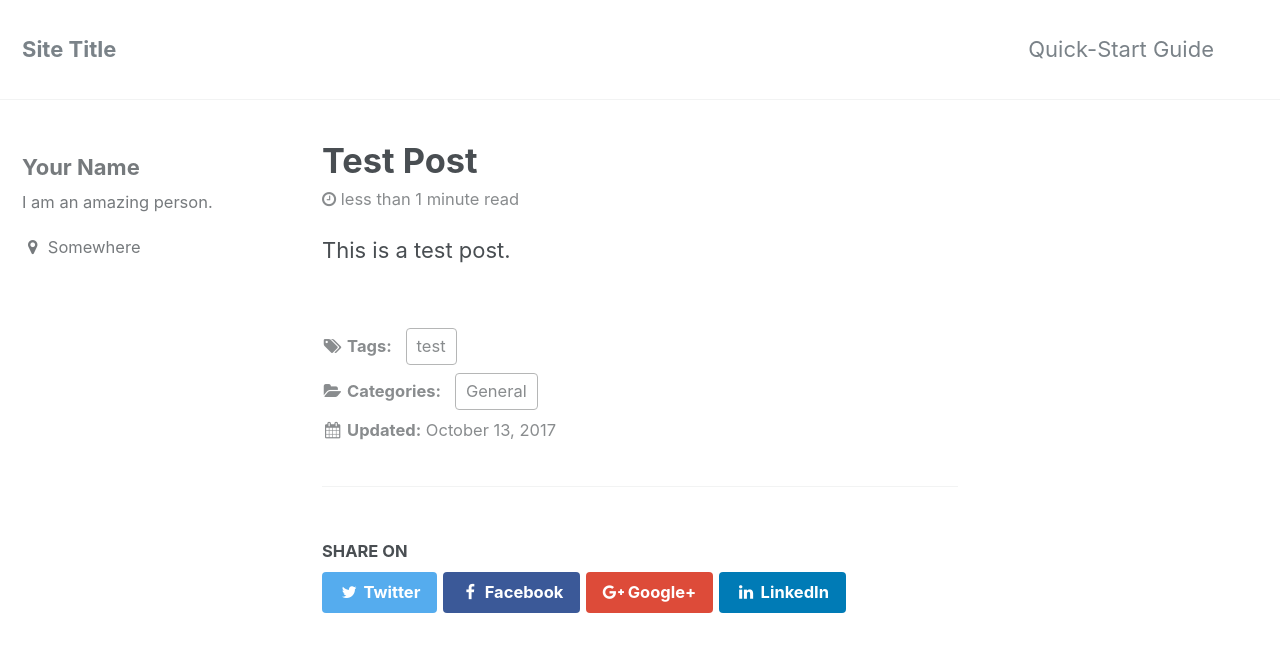
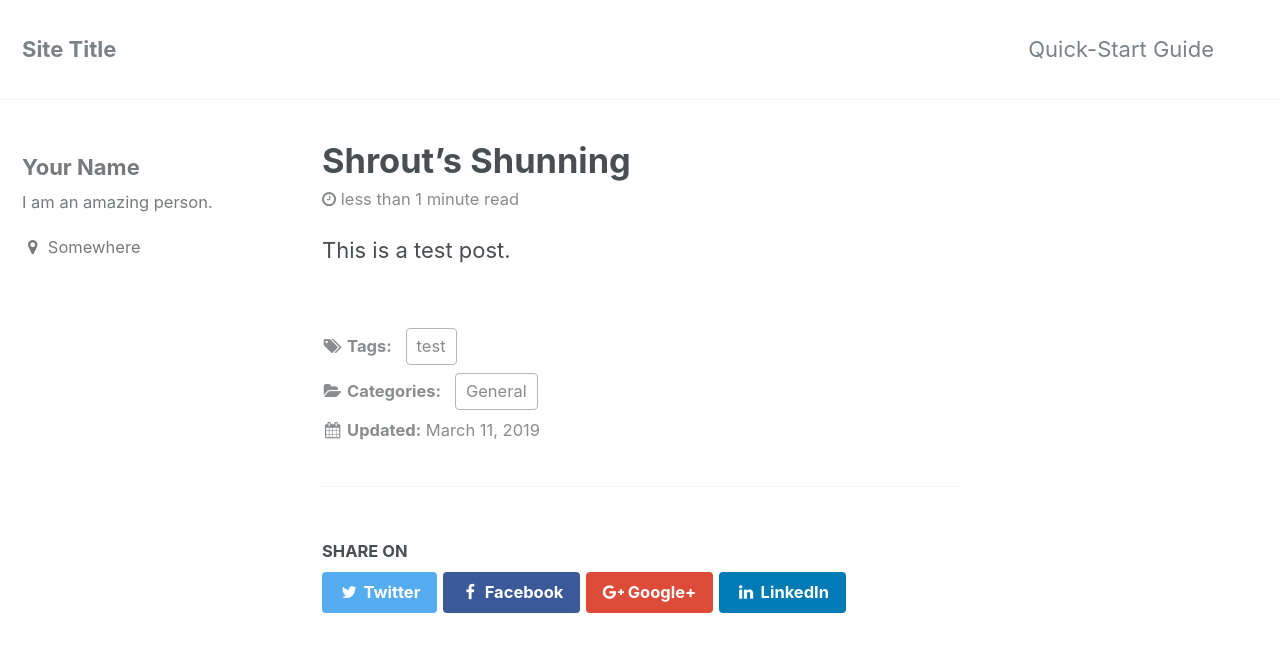
Before and after one commit to danferny/danferny.github.io, a Jekyll site: the page built from _posts/2017-10-13-TEST_POST.md, in a window 1280 px wide and 900 px high. Shown: the top 652 px of the window. Built offline with Jekyll 4.4.1, drawn with Linux system fonts in a browser that asks for light colours; some of the changed text lies outside the part shown.

Commit message:
Update 2017-10-13-TEST_POST.md

```diff
--- a/_posts/2017-10-13-TEST_POST.md
+++ b/_posts/2017-10-13-TEST_POST.md
@@ -1,6 +1,6 @@
 ---
-title: "Test Post"
-date: 2017-10-13
+title: "Shrout's Shunning"
+date: 2019-03-11
 unity_dir: game_post
 categories:
   - General
```
